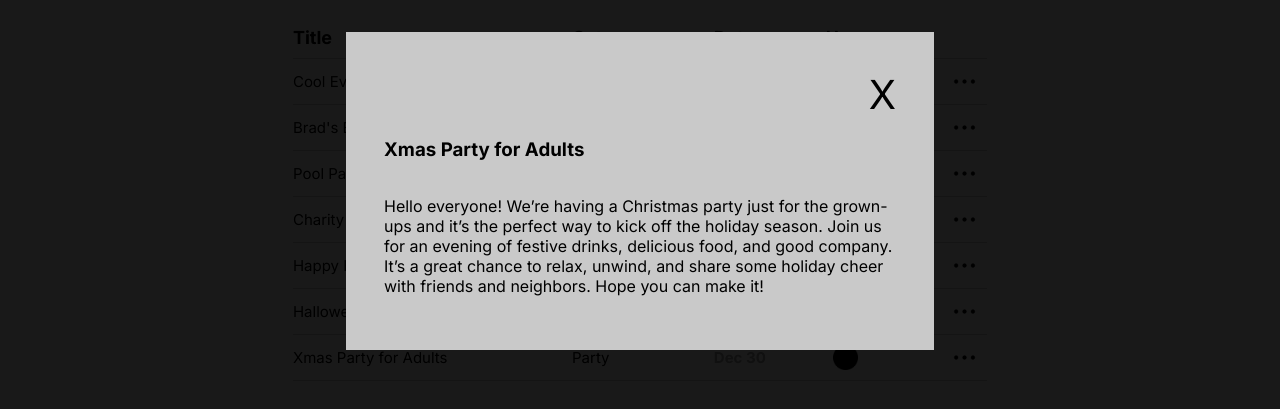
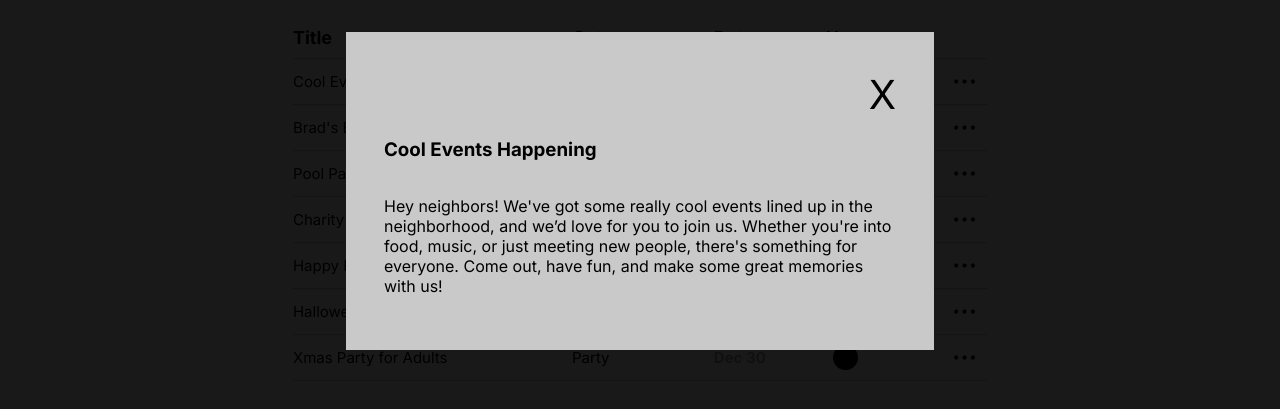
Before and after one commit to walkerdaragh/CommunityPortal, a website: page announcements.html in a window 1280 px wide. Both pictures are taken after a click on the link "Cool Events Happening". Shown: the part 209-618 px from the top of the page. Drawn offline with Linux system fonts and the light colour scheme.

Commit message:
Add files via upload

```diff
--- a/announcements.html
+++ b/announcements.html
@@ -85,7 +85,9 @@
                     a5td.className = 'menu';
                     a1td.id = i;
 
+
                     a1td.addEventListener("click", function() {
+
                         var overlay = document.createElement('div');
                         var message = document.createElement('div');
                         var h3 = document.createElement('h3');
@@ -100,24 +102,14 @@
 
                         // console.log(data.announcements[0].title);
                         // console.log(pos[0]);
+                        console.log(this.id);
+
+                        console.log(data.announcements[this.id]);
 
 
+                        h3.innerHTML = data.announcements[this.id].title;
+                        p.innerHTML = data.announcements[this.id].description;
 
-
-                        for(var j = 0; j < pos.length; j++) {
-                            var element = document.getElementById(j);
-                            var x;
-                            x = parseInt(element.id);
-                            if(x) {
-
-
-                                console.log(x);
-                                console.log(data.announcements[j].title);
-                                h3.innerHTML = data.announcements[j].title;
-                                p.innerHTML = data.announcements[j].description;
-
-                            }
-                        }
 
                         closeButton.innerHTML = 'X';
                         closeButton.style.textDecoration = 'none';
@@ -180,6 +172,7 @@
 
                 function close() {
                     document.getElementById('overlay').style.visibility = 'hidden';
+                    document.getElementById('overlay').remove();
                 }
             });
 
```
